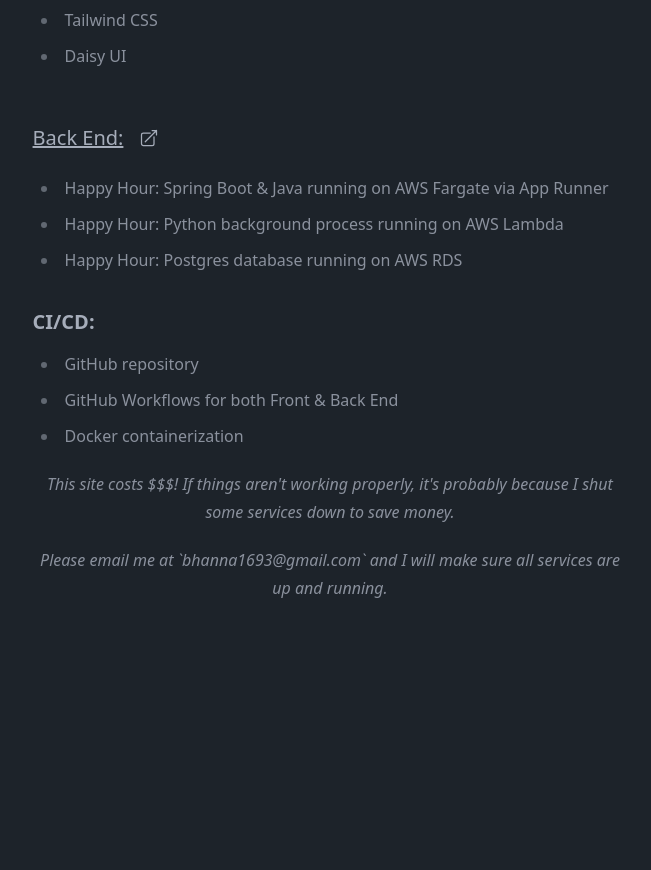
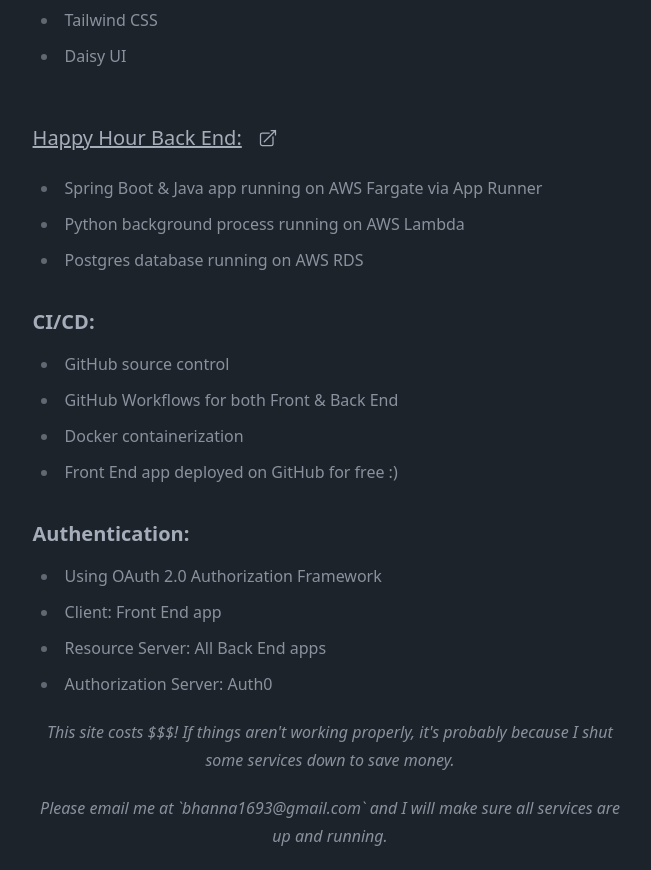
Before and after one commit to bhanna1693/BHannaWebApp, a React (Create React App) app: page / in a window 1280 px wide. Shown: the part 480-1350 px from the top of the page, without its empty margins (310-961 px from the left). Before the commit the page ends 1102 px from the top, so only its background shows below. Built offline with nearby package versions, Linux system fonts and the light colour scheme; no server answers.

Commit message:
home page refactor

```diff
--- a/src/pages/Home.tsx
+++ b/src/pages/Home.tsx
@@ -30,23 +30,34 @@
                 <div>
                     <h3 className="tooltip" data-tip="Go to Backend Github repository">
                         <a className="flex items-center" href="https://github.com/bhanna1693/happyhour" target="_blank" rel="noreferrer">
-                            Back End:
+                            Happy Hour Back End:
                             <ArrowTopRightOnSquareIcon className={"h-5 w-5 ml-4"} />
                         </a>
                     </h3>
                     <ul>
-                        <li>Happy Hour: Spring Boot & Java running on AWS Fargate via App Runner</li>
-                        <li>Happy Hour: Python background process running on AWS Lambda</li>
-                        <li>Happy Hour: Postgres database running on AWS RDS</li>
+                        <li>Spring Boot & Java app running on AWS Fargate via App Runner</li>
+                        <li>Python background process running on AWS Lambda</li>
+                        <li>Postgres database running on AWS RDS</li>
                     </ul>
                 </div>
 
                 <div>
                     <h3>CI/CD:</h3>
                     <ul>
-                        <li>GitHub repository</li>
+                        <li>GitHub source control</li>
                         <li>GitHub Workflows for both Front & Back End</li>
                         <li>Docker containerization</li>
+                        <li>Front End app deployed on GitHub for free :)</li>
+                    </ul>
+                </div>
+
+                <div>
+                    <h3>Authentication:</h3>
+                    <ul>
+                        <li>Using OAuth 2.0 Authorization Framework</li>
+                        <li>Client: Front End app</li>
+                        <li>Resource Server: All Back End apps</li>
+                        <li>Authorization Server: Auth0</li>
                     </ul>
                 </div>
             </div>
```
